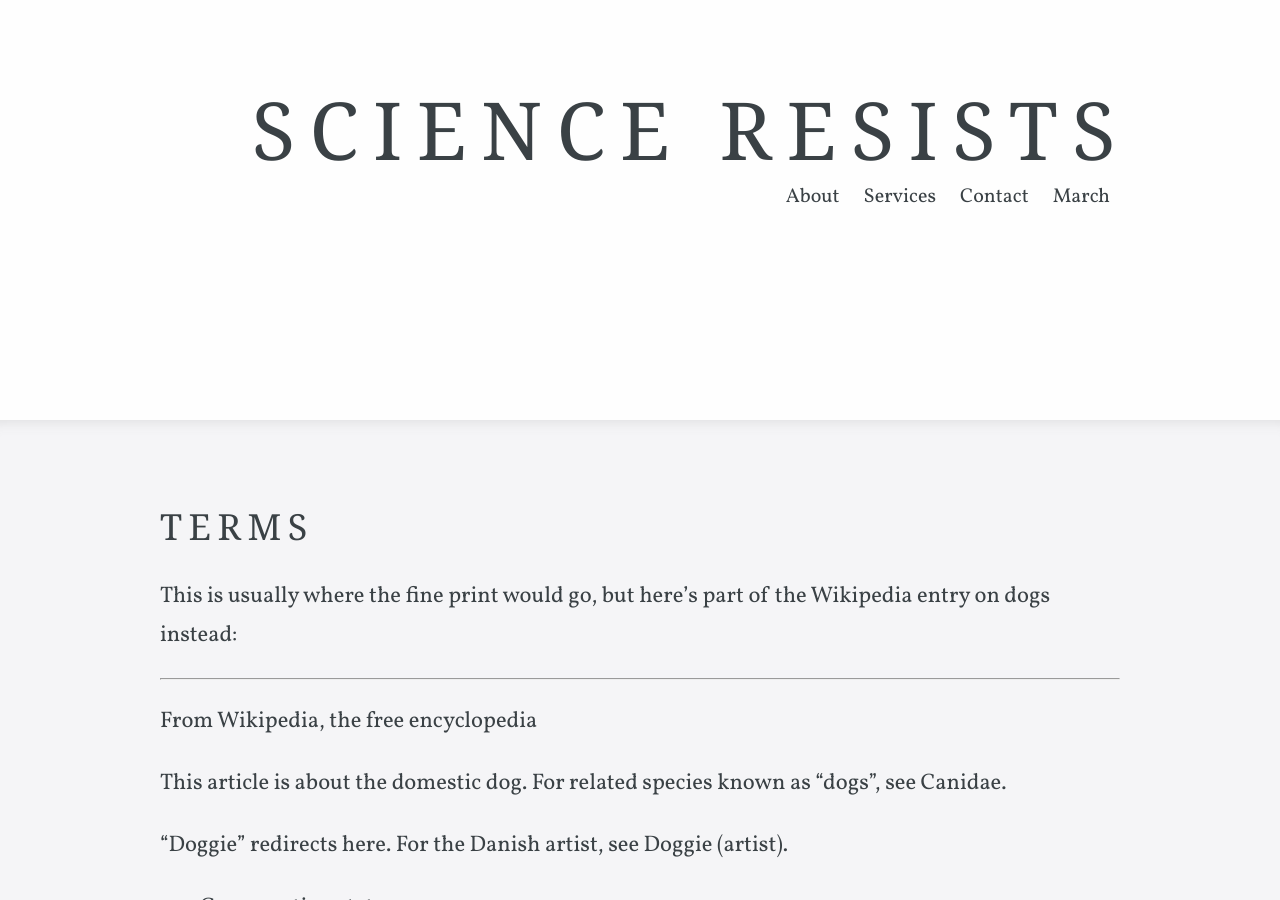
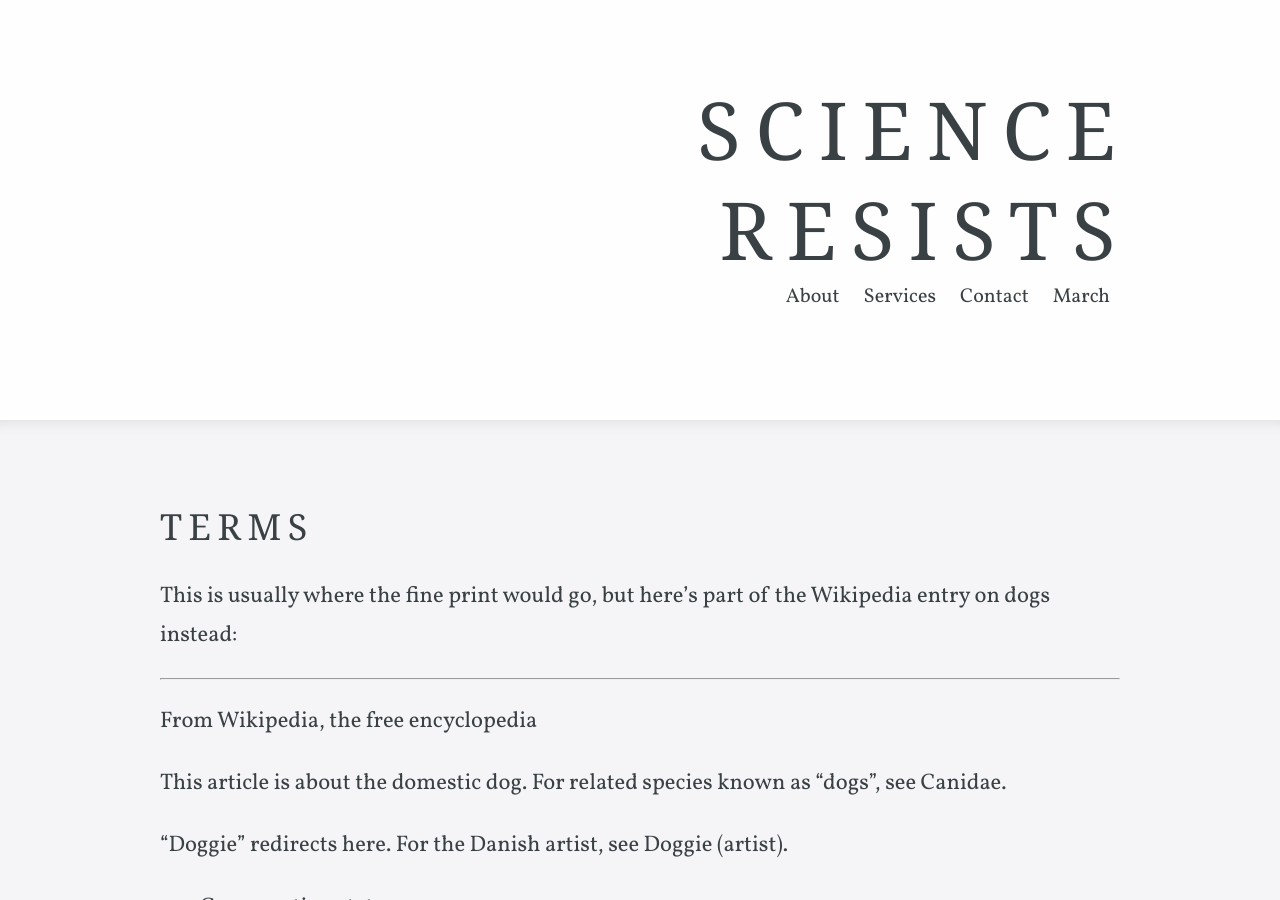
Before and after one commit to usofscience/usofscience.github.io, a Jekyll site: the page built from terms.md, in a window 1280 px wide and 900 px high. Built offline with Jekyll 4.4.1, drawn with Linux system fonts in a browser that asks for light colours; some web fonts are replaced; our own code applies the rules of GitHub Pages for plain Markdown files; some of the changed lines change nothing that is shown.

Commit message:
update header

```diff
--- a/_layouts/default.html
+++ b/_layouts/default.html
@@ -31,7 +31,7 @@
 	<body>
 		<header style="background-image: url('{% include relative-src.html src=page.background_image_path %}');" {% if page.large_header %}class="main-hero"{% endif %}>
 			<div class="container">
-				<h1><a href="{{ site.baseurl }}/">{{ site.data.company.title }}</a></h1>
+				<h1><a href="/">Science <br> Resists</a></h1>
 				<nav>
 					<ul>
 						{% assign nav_pages = site.html_pages | where: 'show_in_navigation', true | sort: 'navigation_order' %}
@@ -62,7 +62,7 @@
 		{% else %}
 			<section class="quote-section">
 				<p class="container editable">
-					<a href="{{ site.baseurl }}/advice/">March Information</a> [pending].
+					<a href="{{ site.baseurl }}/march/">March Information</a> [pending].
 				</p>
 			</section>
 		{% endif %}
```
